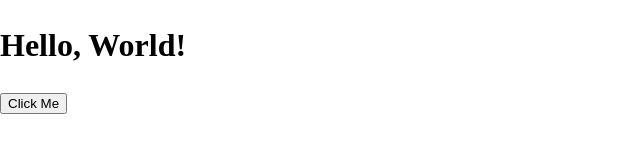
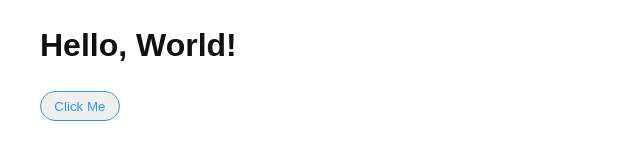
Before and after one commit to drewrawitz/js-boilerplate, a website built with webpack: page src/index.html in a window 1280 px wide. Shown: the whole page, without its empty margins (0-640 px from the left). Built offline with nearby package versions, Linux system fonts and the light colour scheme.

Commit message:
adding CSS folder structure and getting some default styles up

```diff
--- a/package.json
+++ b/package.json
@@ -29,6 +29,7 @@
     "pixrem": "^3.0.2",
     "postcss-apply": "^0.4.0",
     "postcss-assets": "^4.1.0",
+    "postcss-calc": "5.3.1",
     "postcss-cssnext": "^2.8.0",
     "postcss-import": "9.0.0",
     "postcss-loader": "^1.1.1",
--- a/src/css/1_utilities/variables.css
+++ b/src/css/1_utilities/variables.css
@@ -3,11 +3,29 @@
  * ========================================================================== */
 
 :root {
+  --container-width: 1200px;
+  --color-blue: #3498db;
+  --color-charcoal: #111;
+  --color-gray: #ccc;
+  --color-default: var(--color-charcoal);
+  --color-muted: var(--color-gray);
+  --color-accent: var(--color-blue);
+  --font-family-default: sans-serif;
+  --font-family-secondary: serif;
+  --font-weight-default: var(--font-weight-normal);
+  --font-weight-bold: 700;
+  --font-weight-normal: 400;
+  --font-weight-light: 300;
+  --line-height-default: 1.5;
+  --line-height-sm: 1.2;
   --spacing-xl: 48px;
   --spacing-lg: 36px;
   --spacing-med: 24px;
   --spacing-sm: 12px;
   --spacing-xs: 6px;
+  --transition-duration-default: 0.3s;
+  --transition-timing-default: ease-in-out;
+  --transition-default: all var(--transition-duration-default) var(--transition-timing-default);
 
   --reset: {
     all: initial;
--- a/src/css/2_base/typography.css
+++ b/src/css/2_base/typography.css
@@ -9,6 +9,11 @@ html {
 body {
   -webkit-font-smoothing: antialiased;
   -moz-osx-font-smoothing: grayscale;
+  color: var(--color-default);
+  font-family: var(--font-family-default);
+  font-size: var(--font-size-default);
+  font-weight: var(--font-weight-default);
+  line-height: var(--line-height-default);
 }
 
 p {
--- /dev/null
+++ b/src/css/3_components/buttons.css
@@ -0,0 +1,22 @@
+/* ==========================================================================
+ * Buttons
+ * ========================================================================== */
+
+button {
+  @apply --reset;
+}
+
+.c-button {
+  border: 1px solid var(--color-accent);
+  border-radius: 100px;
+  color: var(--color-accent);
+  display: inline-block;
+  font-family: var(--font-family-default);
+  padding: 0.5em 1em;
+  transition: background-color var(--transition-duration-default) var(--transition-timing-default);
+
+  &:hover {
+    background-color: var(--color-accent);
+    color: #fff;
+  }
+}
--- /dev/null
+++ b/src/css/4_layout/container.css
@@ -0,0 +1,21 @@
+/* ==========================================================================
+ * Container
+ * ========================================================================== */
+
+/*
+  Container
+  Use `<div class="l-container"></div>` to center and set a max-width on your content.
+*/
+
+.l-container {
+  margin-left: auto;
+  margin-right: auto;
+  max-width:
+    calc(
+      var(--container-width) +
+      var(--spacing-med) * 2
+    );
+  padding-left: var(--spacing-med);
+  padding-right: var(--spacing-med);
+  position: relative;
+}
--- a/src/css/styles.css
+++ b/src/css/styles.css
@@ -1,6 +1,8 @@
 @import "sanitize.css";
 @import "1_utilities/variables";
 @import "2_base/typography";
+@import "3_components/buttons";
+@import "4_layout/container";
 
 body {
   background: resolve('bg.png');
@@ -9,7 +11,3 @@ body {
 h1 {
   font-size: 2rem;
 }
-
-button {
-  @apply --disabled;
-}
--- a/src/index.html
+++ b/src/index.html
@@ -5,7 +5,9 @@
     <title>JS Boilerplate</title>
   </head>
   <body>
-		<h1>Hello, World!</h1>
-    <button>Click Me</button>
+    <div class="l-container">
+  		<h1>Hello, World!</h1>
+      <button class="c-button">Click Me</button>
+    </div>
 	</body>
 </html>
--- a/webpack.config.babel.js
+++ b/webpack.config.babel.js
@@ -8,6 +8,7 @@ import HtmlWebpackPlugin from 'html-webpack-plugin';
 import pixrem from 'pixrem';
 import postcssApply from 'postcss-apply';
 import postcssAssets from 'postcss-assets';
+import postcssCalc from 'postcss-calc';
 import postcssImport from 'postcss-import';
 import postcssNested from 'postcss-nested';
 import StyleLintPlugin from 'stylelint-webpack-plugin';
@@ -47,7 +48,7 @@ module.exports = env =>
               {
                 loader: 'css-loader',
                 query: {
-                  modules: true,
+                  modules: false,
                   sourceMaps: true,
                   importLoaders: true,
                 },
@@ -77,6 +78,7 @@ module.exports = env =>
               loadPaths: ['img/'],
               relative: true,
             }),
+            postcssCalc(),
             pixrem(),
           ],
         },
```
